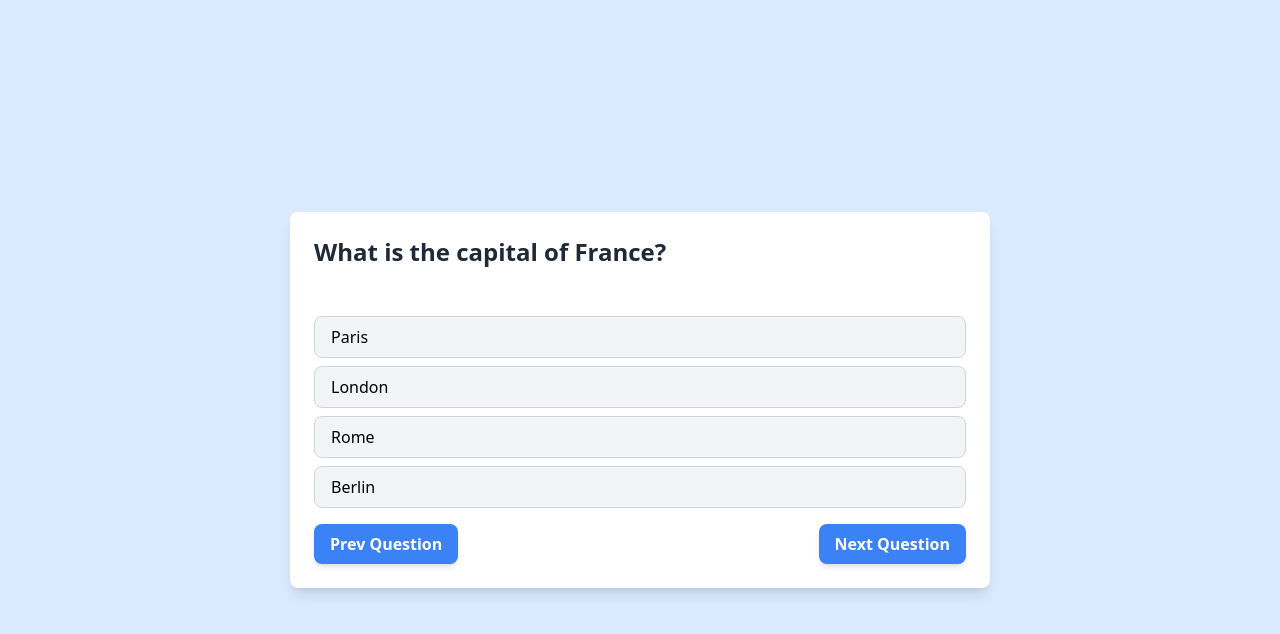
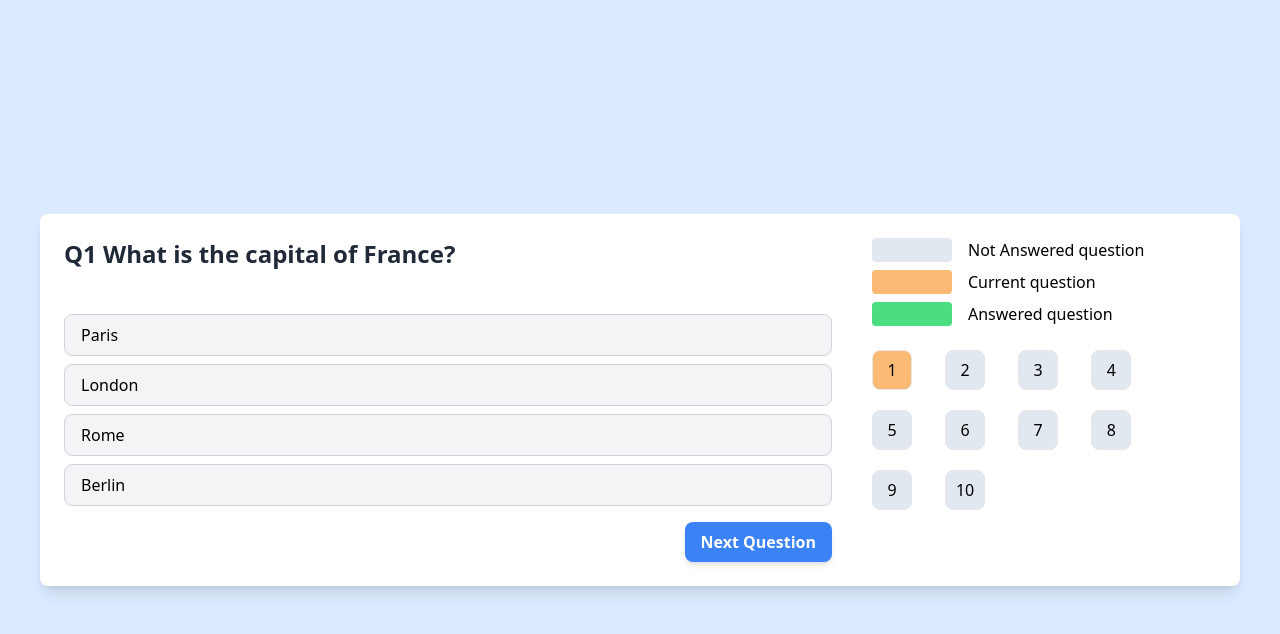
Before and after one commit to imtiyazkumar/quiz-app, a React (Vite) app: page / in a window 1280 px wide. Both pictures are taken after a click on the button "Start". Shown: the top 634 px of the page. Built offline with nearby package versions, Linux system fonts and the light colour scheme.

Commit message:
instructions and question navigator

```diff
--- a/src/App.tsx
+++ b/src/App.tsx
@@ -1,3 +1,14 @@
+/**
+ * Project Quiz App
+ *
+ * @author      Imtiyaz Ahmad
+ * @copyright   Imtiyaz Ahmad.
+ *
+ * Built Imtiyaz Ahmad.
+ * @link https://www.linkedin.com/in/imtiyaz-kumar/
+ *
+ */
+
 import React from 'react';
 
 interface QuestionType {
@@ -157,8 +168,18 @@ const Questions: QuestionType[] = [
     }
 ];
 
+const Instruction = [
+    `This test consists of ${Questions.length} questions.`,
+    "Each question carries equal marks.",
+    "Each question carry equal marks.",
+    "1 mark will be awarded for every correct answer.",
+    "0 mark will be awarded for every incorrect or unattempted answer.",
+    "You must answer at least 7 questions correctly to pass this test."
+];
+
 
 function App() {
+
     enum Status {
         start = "Start",
         inProgress = "InProgress",
@@ -166,13 +187,10 @@ function App() {
         review = "Review",
     }
 
-    const [currentIndex, setCurrentIndex] = React.useState(0);
+    const [currentIndex, setCurrentIndex] = React.useState<number>(0);
     const [reviewIndex, setReviewIndex] = React.useState(0);
-
     const [status, setStatus] = React.useState<Status>(Status.start);
     const [finalScore, setFinalScore] = React.useState(0);
-
-
     const [givenAnswers, setGivenAnswers] = React.useState<AnswerType[]>([]);
 
     const calculateScore = (givenAnswers: AnswerType[]) => {
@@ -243,22 +261,35 @@ function App() {
 
     return (
         <div className="flex flex-col items-center justify-center min-h-screen p-4 bg-blue-100">
-            <div className="w-full max-w-[700px] p-6 bg-white rounded-lg shadow-lg">
+            <div className="w-full max-w-[1200px] p-6 bg-white rounded-lg shadow-lg">
                 {status === Status.start &&
+                    <div className='flex flex-col gap-6 p-4 bg-white rounded-lg shadow-lg'>
                         <div className='flex flex-col gap-4'>
-                        <span className='text-3xl font-semibold'>Ready for the quiz?</span>
+                            <span className='text-4xl font-bold text-center text-gray-800'>Ready for the quiz?</span>
+                            <div className='flex flex-col p-4 bg-red-100 border-l-4 border-red-500 rounded'>
+                                <span className='text-2xl font-semibold text-red-600'>Please read the instructions before you start:</span>
+                                {Instruction.map((i, index) => (
+                                    <div key={index} className='py-1 text-lg font-medium text-gray-700'>
+                                        {`${index + 1}. ${i}`}
+                                    </div>
+                                ))}
+                            </div>
+                        </div>
                         <button
-                            className="px-4 py-2 font-semibold text-white bg-blue-500 rounded-lg shadow-md hover:bg-blue-600 focus:outline-none focus:ring-2 focus:ring-blue-400"
+                            className="px-6 py-3 font-bold text-white transition-colors duration-300 bg-blue-500 rounded-lg shadow-md hover:bg-blue-600 focus:outline-none focus:ring-4 focus:ring-blue-300"
                             onClick={() => setStatus(Status.inProgress)}
-                        >Start
+                        >
+                            Start
                         </button>
                     </div>
                 }
                 {status === Status.inProgress &&
+                    <div className='flex flex-row flex-grow w-full gap-10'>
+                        <div className='flex flex-col flex-wrap w-2/3 gap-7'>
+                            <h1 className="h-8 mb-4 text-2xl font-bold text-gray-800">
+                                {"Q" + (currentIndex + 1) + " "} {Questions[currentIndex].text}
+                            </h1>
                             <div>
-                        <h1 className="h-16 mb-4 text-2xl font-bold text-gray-800">
-                            {Questions[currentIndex].text}
-                        </h1>
                                 <div className="mb-4 bg-gree">
                                     {Questions[currentIndex].options.map((option, index) => (
                                         <button
@@ -272,14 +303,14 @@ function App() {
                                 </div>
                                 <div className="flex justify-between mt-4">
                                     <button
-                                className="px-4 py-2 font-semibold text-white bg-blue-500 rounded-lg shadow-md hover:bg-blue-600 focus:outline-none focus:ring-2 focus:ring-blue-400"
+                                        className={`px-4 py-2 font-semibold text-white bg-blue-500 rounded-lg shadow-md hover:bg-blue-600 focus:outline-none focus:ring-2 focus:ring-blue-400 ${currentIndex == 0 && "hidden"}`}
                                         onClick={() => setCurrentIndex(currentIndex - 1)}
                                         disabled={currentIndex == 0}
                                     >
                                         Prev Question
                                     </button>
                                     <button
-                                className="px-4 py-2 font-semibold text-white bg-blue-500 rounded-lg shadow-md hover:bg-blue-600 focus:outline-none focus:ring-2 focus:ring-blue-400"
+                                        className="flex px-4 py-2 ml-auto font-semibold text-white bg-blue-500 rounded-lg shadow-md text-end hover:bg-blue-600 focus:outline-none focus:ring-2 focus:ring-blue-400"
                                         onClick={handle}
                                         disabled={currentIndex >= Questions.length - 1}
                                     >
@@ -287,12 +318,29 @@ function App() {
                                     </button>
                                 </div>
                             </div>
+                        </div>
+                        <div className='flex flex-col gap-6'>
+                            <div className='flex flex-col gap-2'>
+                                <div className='flex flex-row gap-4'> <div className='w-20 h-6 rounded bg-slate-200'></div> <span>Not Answered question</span> </div>
+                                <div className='flex flex-row gap-4'><div className='w-20 h-6 bg-orange-300 rounded'></div> <span>Current question</span></div>
+                                <div className='flex flex-row gap-4'><div className='w-20 h-6 bg-green-400 rounded'></div> <span>Answered question</span></div>
+                            </div>
+                            <div className='grid grid-cols-4 gap-5 '>
+                                {Questions.map((q, index) => (
+                                    <div key={index}
+                                        className={`flex items-center justify-center w-10 h-10 border rounded-lg cursor-pointer select-none ${index == currentIndex ? "bg-orange-300" : givenAnswers.find(a => a.questionId == q.id) ? "bg-green-400" : "bg-slate-200"}`}
+                                        onClick={() => setCurrentIndex(index)}>
+                                        {index + 1}
+                                    </div>
+                                ))}
+                            </div>
+                        </div>
+                    </div>
                 }
                 {status === Status.finish &&
                     <div>
                         <span className='text-3xl font-semibold'>your score is {finalScore}/{Questions.length}</span><br></br>
                         <span className='text-2xl'>your performance is <span className={`${finalScore / Questions.length > 0.6 ? "text-green-600" : "text-red-600"}`}> {finalScore / Questions.length > 0.6 ? "good" : "poor"}</span></span>
-
                         <div className="flex justify-between mt-4">
                             <button
                                 className="px-4 py-2 font-semibold text-white bg-blue-500 rounded-lg shadow-md hover:bg-blue-600 focus:outline-none focus:ring-2 focus:ring-blue-400"
@@ -303,10 +351,17 @@ function App() {
                             </button>
                             <button
                                 className="px-4 py-2 font-semibold text-white bg-blue-500 rounded-lg shadow-md hover:bg-blue-600 focus:outline-none focus:ring-2 focus:ring-blue-400"
-                                onClick={() => { setCurrentIndex(0); setStatus(Status.inProgress) }}
+                                onClick={() => { setCurrentIndex(0); setStatus(Status.inProgress); setGivenAnswers([]); }}
                                 disabled={currentIndex >= Questions.length - 1}
                             >
                                 Re attempt
+                            </button>
+                            <button
+                                className="px-4 py-2 font-semibold text-white bg-blue-500 rounded-lg shadow-md hover:bg-blue-600 focus:outline-none focus:ring-2 focus:ring-blue-400"
+                                onClick={backTOHome}
+                                disabled={currentIndex >= Questions.length - 1}
+                            >
+                                Back to Home
                             </button>
                         </div>
                     </div>
@@ -317,6 +372,7 @@ function App() {
                             <h1 className="h-16 mb-4 text-2xl font-bold text-gray-800">
                                 {Questions[reviewIndex].text}
                             </h1>
+                            <h2 className={`font-medium text-red-400 skew-x-2 pb-4 ${givenAnswers.find(a => a.questionId == Questions[reviewIndex].id) && "hidden"}`}>You skipped this question</h2>
                             <div className="mb-4 bg-gree">
                                 {Questions[reviewIndex].options.map((option, index) => (
                                     <div
@@ -329,14 +385,14 @@ function App() {
                             </div>
                             <div className="flex justify-between mt-4">
                                 <button
-                                    className="px-4 py-2 font-semibold text-white bg-blue-500 rounded-lg shadow-md hover:bg-blue-600 focus:outline-none focus:ring-2 focus:ring-blue-400"
+                                    className={`px-4 py-2 font-semibold text-white bg-blue-500 rounded-lg shadow-md hover:bg-blue-600 focus:outline-none focus:ring-2 focus:ring-blue-400 ${reviewIndex == 0 && "hidden"}`}
                                     onClick={() => setReviewIndex(reviewIndex - 1)}
                                     disabled={reviewIndex == 0}
                                 >
                                     Prev Question
                                 </button>
                                 <button
-                                    className="px-4 py-2 font-semibold text-white bg-blue-500 rounded-lg shadow-md hover:bg-blue-600 focus:outline-none focus:ring-2 focus:ring-blue-400"
+                                    className="px-4 py-2 ml-auto font-semibold text-white bg-blue-500 rounded-lg shadow-md hover:bg-blue-600 focus:outline-none focus:ring-2 focus:ring-blue-400"
                                     onClick={() => { reviewIndex >= Questions.length - 1 ? backTOHome() : setReviewIndex(reviewIndex + 1) }}
                                 >
                                     {reviewIndex >= Questions.length - 1 ? "Back to Home" : "Next Question"}
@@ -346,7 +402,7 @@ function App() {
                     </div>
                 }
             </div>
-        </div>
+        </div >
     );
 }
 
```
Lines whose indentation alone changed are shown as unchanged.
